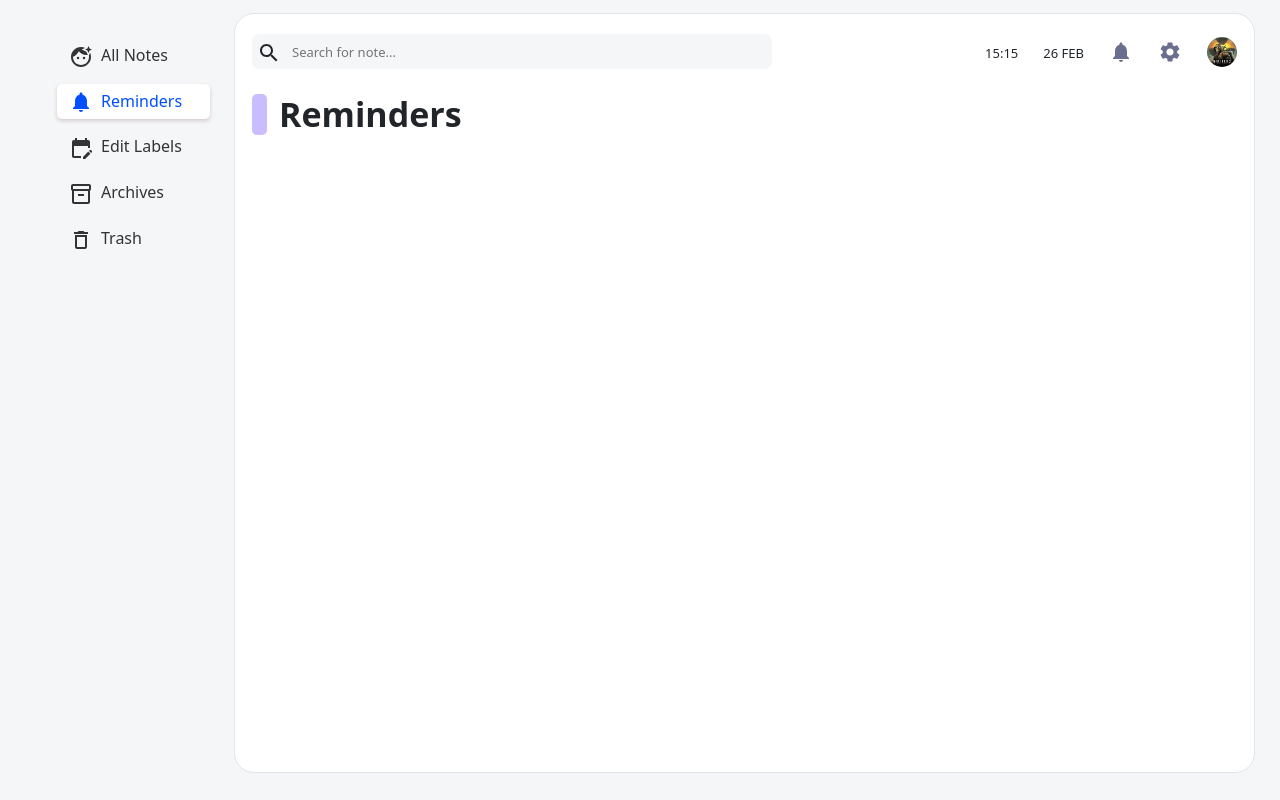
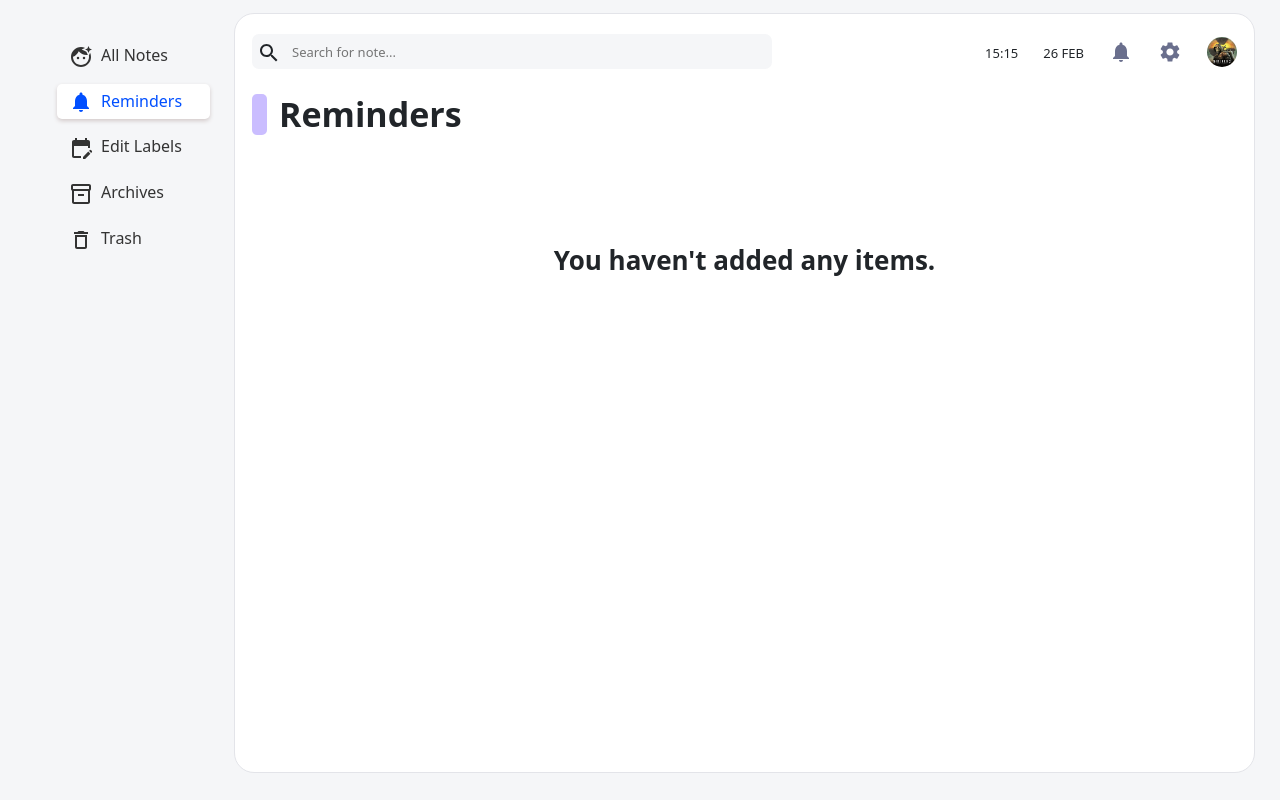
Before and after one commit to Oops14/rtk-todo, a React (Vite) app: page / in a window 1280 px wide. Both pictures are taken after a click on the item "Reminders". Built offline with nearby package versions, Linux system fonts and the light colour scheme.

Commit message:
current date on reminders

```diff
--- a/src/app/app.scss
+++ b/src/app/app.scss
@@ -479,3 +479,10 @@ body .btn {
 .active-reminder {
   color: #5a8cf6;
 }
+
+.r-empty-message {
+  font-weight: 600;
+  text-align: center;
+  margin-top: 10%;
+  font-size: 26px;
+}
--- a/src/entities/noteItem/ui/NoteItem.tsx
+++ b/src/entities/noteItem/ui/NoteItem.tsx
@@ -52,7 +52,15 @@ const NoteItem = memo(({ itemId, title, img, isTask }: Props) => {
      * TODO: RECREATE DATE PARAM.
      */
     const addToReminders = useCallback(() => {
-        dispatch(addReminder({ id: itemId, title, img, date: '25.01' }))
+        const currentDateTime = new Date();
+        const formattedDateTime = new Intl.DateTimeFormat('en-GB', {
+            day: '2-digit',
+            month: 'long',
+            hour: '2-digit',
+            minute: '2-digit',
+        }).format(currentDateTime);
+
+        dispatch(addReminder({ id: itemId, title, img, date: formattedDateTime }))
     }, [dispatch, itemId, title, img])
 
     return (
--- a/src/entities/reminderItem/ui/ReminderItem.tsx
+++ b/src/entities/reminderItem/ui/ReminderItem.tsx
@@ -1,4 +1,10 @@
-export const ReminderItem = () => {
+type Props = {
+    date: string
+}
+
+export const ReminderItem = ({ date }: Props) => {
+    const splitDate = date.split('at');
+
     return (
         <div className="r-item">
             <div className="r-image">
@@ -6,8 +12,8 @@ export const ReminderItem = () => {
             </div>
             <div className="r-item-info">
                 <div className="r-date">
-                    15:15
-                    <span>26 FEB</span>
+                    {splitDate[1]}
+                    <span>{splitDate[0]}</span>
                 </div>
                 <div className="r-title">Mushrooms</div>
             </div>
--- a/src/pages/reminder/Reminder.tsx
+++ b/src/pages/reminder/Reminder.tsx
@@ -18,9 +18,10 @@ const Reminder = ({ title }: Props) => {
                 <h3 className={'content-title'}>{title}</h3>
             </div>
             <div className="r-items">
+                {reminders.length === 0 && <div className={'r-empty-message'}>You haven't added any items.</div>}
                 {reminders.map(r => {
                     return (
-                        <ReminderItem key={r.id} />
+                        <ReminderItem key={r.id} date={r.date}/>
                     )
                 })}
             </div>
```
